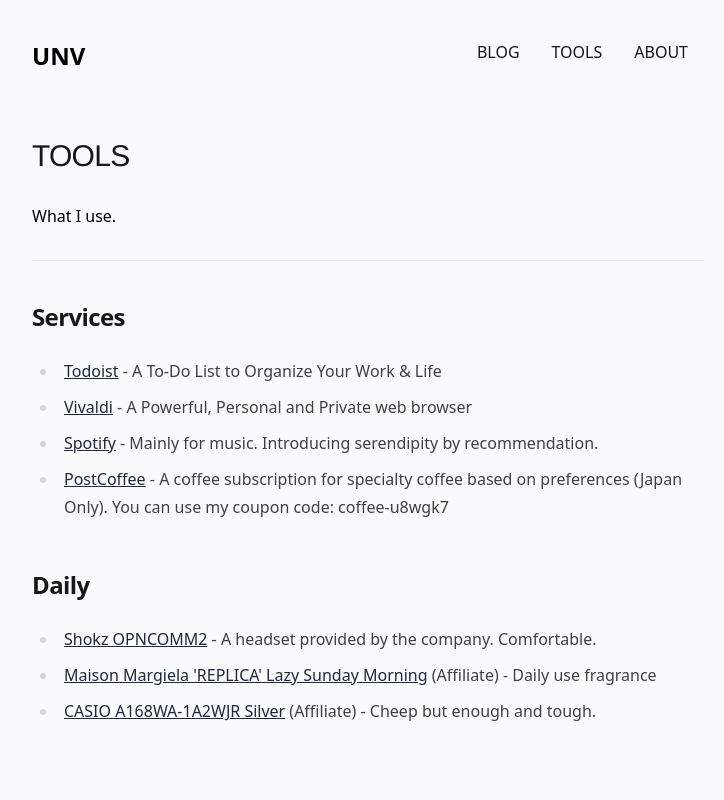
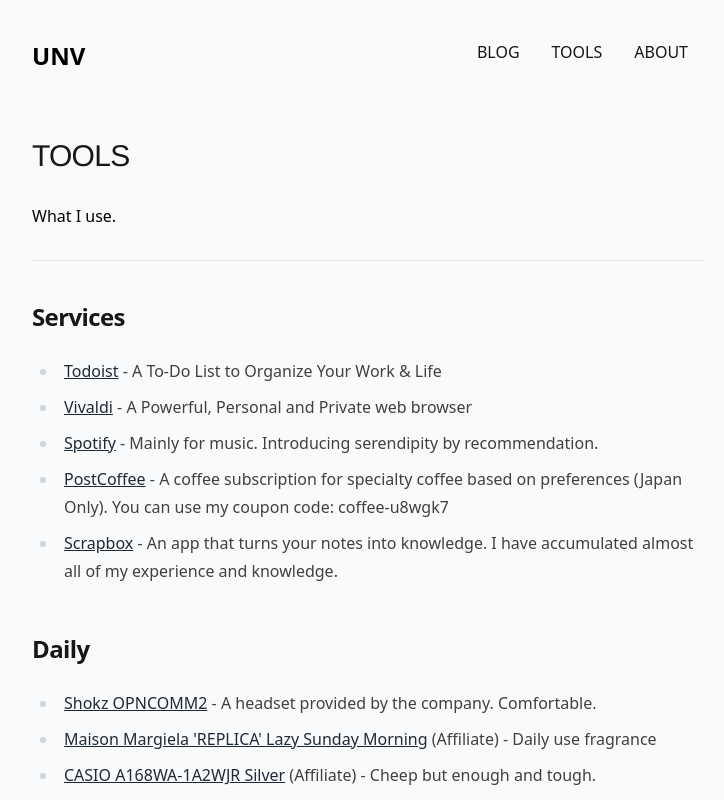
Before and after one commit to unvalley/me, a Next.js app: page /tools in a window 1280 px wide. Shown: the top 800 px of the page, without its empty margins (272-996 px from the left). Built offline with nearby package versions, Linux system fonts and the light colour scheme.

Commit message:
chore: add scrapbox

```diff
--- a/data/index.ts
+++ b/data/index.ts
@@ -65,6 +65,15 @@ export const toolsData: {
         category: "services",
     },
     {
+        name: "Scrapbox",
+        description:
+            "An app that turns your notes into knowledge. I have accumulated almost all of my experience and knowledge.",
+        imgSrc: "",
+        href: "https://scrapbox.io",
+        affiliate: false,
+        category: "services",
+    },
+    {
         name: "Shokz OPNCOMM2",
         description: "A headset provided by the company. Comfortable.",
         imgSrc: "",
```
